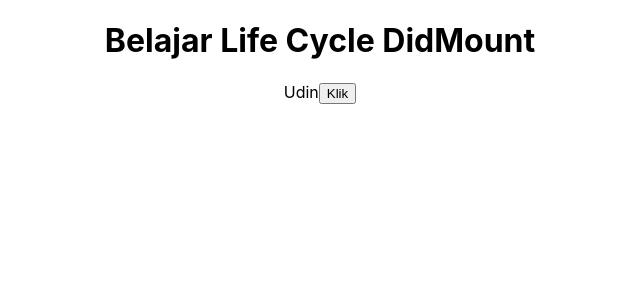
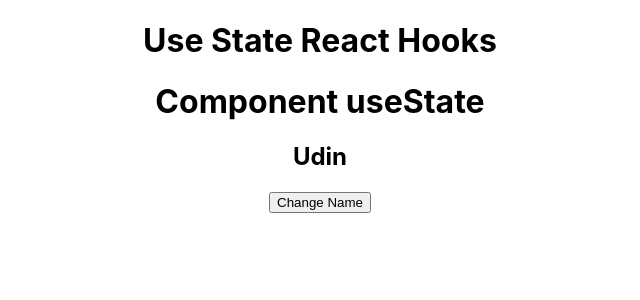
Before and after one commit to hanafiridwan/materi_reactJS, a React (Create React App) app: page / in a window 1280 px wide. Shown: the top 300 px of the page, without its empty margins (320-960 px from the left). Built offline with nearby package versions, Linux system fonts and the light colour scheme.

Commit message:
materi react Hooks useState

```diff
--- a/src/App.js
+++ b/src/App.js
@@ -7,6 +7,7 @@ import ClassEventHandling from './FuncEventHandling/ClassEventHandling';
 import FuncEventHandling from './FuncEventHandling/FuncEventHandling';
 import Handlingeror from './Handlingeror/Handlingeror';
 import LifeCycledidMount from './LifeCycledidMount/LifeCycledidMount';
+import LearnUseState from './ReactHooks/UseState';
 import Renderinglist from './Renderinglist/Renderinglist';
 import ObjectDestructing from './object destructing/ObjectDestructing';
 import ClassProps from './props/ClassProps';
@@ -64,15 +65,25 @@ import ClassState from './state/ClassState';
 //   );
 // }
 
+// function App(){
+//   return(
+//     <div className="App">
+//       <h1>Belajar Life Cycle DidMount</h1>
+//       {/* <Renderinglist /> */}
+//       {/* <Handlingeror /> */}
+//       {/* <CSSreact /> */}
+//       {/* <FormHandling /> */}
+//       <LifeCycledidMount />
+//     </div>
+
+//   );
+// }
+
 function App(){
   return(
     <div className="App">
-      <h1>Belajar Life Cycle DidMount</h1>
-      {/* <Renderinglist /> */}
-      {/* <Handlingeror /> */}
-      {/* <CSSreact /> */}
-      {/* <FormHandling /> */}
-      <LifeCycledidMount />
+      <h1>Use State React Hooks</h1>
+      <LearnUseState />
     </div>
 
   );
--- /dev/null
+++ b/src/ReactHooks/UseState.jsx
@@ -0,0 +1,15 @@
+import React, {useState} from 'react'
+
+const LearnUseState = () => {   //ini sama aja dengan useState di class component karena sama-sama functional component (rect stateles component)
+    const [name, setName] = useState("Udin")  //ini adalah cara membuat state di react hooks. tulis nilai valuenya di kurung useState OK, KARENA INI NILAI AWAL. Di dalam peraturan progammer, ketika kita ingin mengubah sebuah state maka harus dengan tambahan set lalu setelah itu bebas contohnya : setName, setEmail, dsb.
+
+    return (
+    <div>
+      <h1>Component useState</h1>
+      <h2>{name}</h2>
+      <button onClick={() => setName('Adit')}>Change Name</button>
+    </div>
+  )
+}
+
+export default LearnUseState;
```
